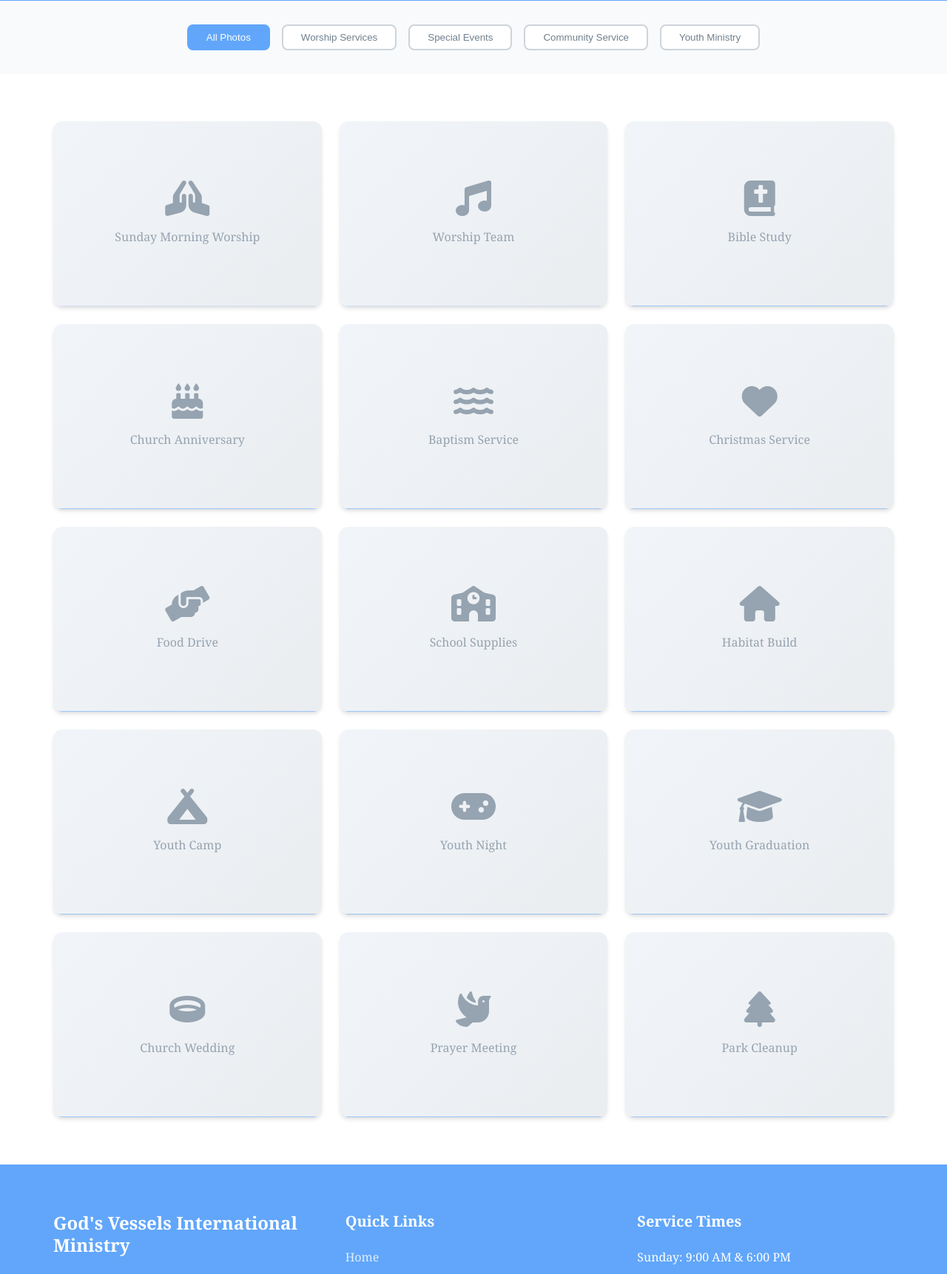
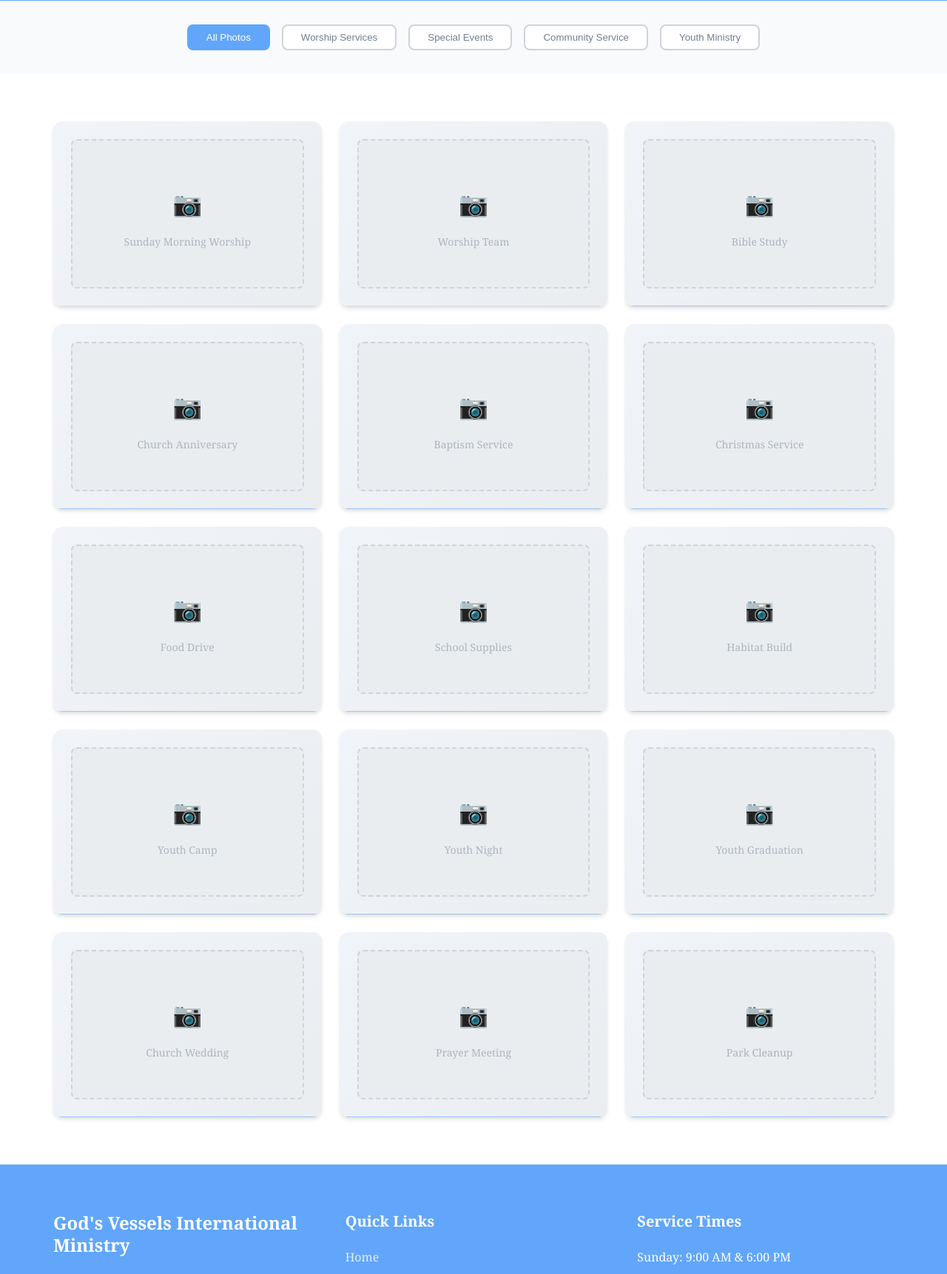
Before and after one commit to tallZacchaeus/gvim, a PHP site: page /gallery.html in a window 1280 px wide. Shown: the part 286-2008 px from the top of the page at 74% size. Run offline with PHP 8.4, Linux system fonts and the light colour scheme.

Commit message:
Replace icons with image placeholders in the photo gallery for later images
Replaces Font Awesome icons with div-based image placeholders in gallery.html and updates corresponding styles in style.css.

Replit-Commit-Author: Agent
Replit-Commit-Session-Id: 700e4966-fda8-438f-a7cc-e0233ece42db
Replit-Commit-Screenshot-Url: https://storage.googleapis.com/screenshot-production-us-central1/32853747-e98f-4b10-805a-ab2010873307/e955917c-fe1f-4737-8127-592355cb139c.jpg

```diff
--- a/gallery.html
+++ b/gallery.html
@@ -72,8 +72,9 @@
                     <!-- Worship Services -->
                     <div class="gallery-item" data-category="worship">
                         <div class="gallery-placeholder">
-                            <i class="fas fa-praying-hands fa-3x"></i>
+                            <div class="image-placeholder">
                                 <span>Sunday Morning Worship</span>
+                            </div>
                         </div>
                         <div class="gallery-overlay">
                             <h4>Sunday Morning Worship</h4>
@@ -84,8 +85,9 @@
 
                     <div class="gallery-item" data-category="worship">
                         <div class="gallery-placeholder">
-                            <i class="fas fa-music fa-3x"></i>
+                            <div class="image-placeholder">
                                 <span>Worship Team</span>
+                            </div>
                         </div>
                         <div class="gallery-overlay">
                             <h4>Worship Team in Action</h4>
@@ -96,8 +98,9 @@
 
                     <div class="gallery-item" data-category="worship">
                         <div class="gallery-placeholder">
-                            <i class="fas fa-bible fa-3x"></i>
+                            <div class="image-placeholder">
                                 <span>Bible Study</span>
+                            </div>
                         </div>
                         <div class="gallery-overlay">
                             <h4>Wednesday Bible Study</h4>
@@ -109,8 +112,9 @@
                     <!-- Special Events -->
                     <div class="gallery-item" data-category="events">
                         <div class="gallery-placeholder">
-                            <i class="fas fa-birthday-cake fa-3x"></i>
+                            <div class="image-placeholder">
                                 <span>Church Anniversary</span>
+                            </div>
                         </div>
                         <div class="gallery-overlay">
                             <h4>14th Anniversary Celebration</h4>
@@ -121,8 +125,9 @@
 
                     <div class="gallery-item" data-category="events">
                         <div class="gallery-placeholder">
-                            <i class="fas fa-water fa-3x"></i>
+                            <div class="image-placeholder">
                                 <span>Baptism Service</span>
+                            </div>
                         </div>
                         <div class="gallery-overlay">
                             <h4>Baptism Sunday</h4>
@@ -133,8 +138,9 @@
 
                     <div class="gallery-item" data-category="events">
                         <div class="gallery-placeholder">
-                            <i class="fas fa-heart fa-3x"></i>
+                            <div class="image-placeholder">
                                 <span>Christmas Service</span>
+                            </div>
                         </div>
                         <div class="gallery-overlay">
                             <h4>Christmas Eve Service</h4>
@@ -146,8 +152,9 @@
                     <!-- Community Service -->
                     <div class="gallery-item" data-category="community">
                         <div class="gallery-placeholder">
-                            <i class="fas fa-hands-helping fa-3x"></i>
+                            <div class="image-placeholder">
                                 <span>Food Drive</span>
+                            </div>
                         </div>
                         <div class="gallery-overlay">
                             <h4>Community Food Drive</h4>
@@ -158,8 +165,9 @@
 
                     <div class="gallery-item" data-category="community">
                         <div class="gallery-placeholder">
-                            <i class="fas fa-school fa-3x"></i>
+                            <div class="image-placeholder">
                                 <span>School Supplies</span>
+                            </div>
                         </div>
                         <div class="gallery-overlay">
                             <h4>Back-to-School Drive</h4>
@@ -170,8 +178,9 @@
 
                     <div class="gallery-item" data-category="community">
                         <div class="gallery-placeholder">
-                            <i class="fas fa-home fa-3x"></i>
+                            <div class="image-placeholder">
                                 <span>Habitat Build</span>
+                            </div>
                         </div>
                         <div class="gallery-overlay">
                             <h4>Habitat for Humanity</h4>
@@ -183,8 +192,9 @@
                     <!-- Youth Ministry -->
                     <div class="gallery-item" data-category="youth">
                         <div class="gallery-placeholder">
-                            <i class="fas fa-campground fa-3x"></i>
+                            <div class="image-placeholder">
                                 <span>Youth Camp</span>
+                            </div>
                         </div>
                         <div class="gallery-overlay">
                             <h4>Summer Youth Camp</h4>
@@ -195,8 +205,9 @@
 
                     <div class="gallery-item" data-category="youth">
                         <div class="gallery-placeholder">
-                            <i class="fas fa-gamepad fa-3x"></i>
+                            <div class="image-placeholder">
                                 <span>Youth Night</span>
+                            </div>
                         </div>
                         <div class="gallery-overlay">
                             <h4>Friday Youth Night</h4>
@@ -207,8 +218,9 @@
 
                     <div class="gallery-item" data-category="youth">
                         <div class="gallery-placeholder">
-                            <i class="fas fa-graduation-cap fa-3x"></i>
+                            <div class="image-placeholder">
                                 <span>Youth Graduation</span>
+                            </div>
                         </div>
                         <div class="gallery-overlay">
                             <h4>Youth Ministry Graduation</h4>
@@ -220,8 +232,9 @@
                     <!-- Additional worship and event photos -->
                     <div class="gallery-item" data-category="events">
                         <div class="gallery-placeholder">
-                            <i class="fas fa-ring fa-3x"></i>
+                            <div class="image-placeholder">
                                 <span>Church Wedding</span>
+                            </div>
                         </div>
                         <div class="gallery-overlay">
                             <h4>Wedding Ceremony</h4>
@@ -232,8 +245,9 @@
 
                     <div class="gallery-item" data-category="worship">
                         <div class="gallery-placeholder">
-                            <i class="fas fa-dove fa-3x"></i>
+                            <div class="image-placeholder">
                                 <span>Prayer Meeting</span>
+                            </div>
                         </div>
                         <div class="gallery-overlay">
                             <h4>Prayer Meeting</h4>
@@ -244,8 +258,9 @@
 
                     <div class="gallery-item" data-category="community">
                         <div class="gallery-placeholder">
-                            <i class="fas fa-tree fa-3x"></i>
+                            <div class="image-placeholder">
                                 <span>Park Cleanup</span>
+                            </div>
                         </div>
                         <div class="gallery-overlay">
                             <h4>Community Park Cleanup</h4>
--- a/style.css
+++ b/style.css
@@ -691,12 +691,37 @@ blockquote cite {
     padding: var(--spacing-lg);
 }
 
-.gallery-placeholder i {
-    margin-bottom: var(--spacing-md);
+.image-placeholder {
+    width: 100%;
+    height: 100%;
+    background: hsl(var(--gray-200));
+    border: 2px dashed hsl(var(--gray-300));
+    display: flex;
+    align-items: center;
+    justify-content: center;
+    border-radius: var(--radius-md);
+    position: relative;
 }
 
-.gallery-placeholder span {
+.image-placeholder::before {
+    content: "📷";
+    font-size: 2rem;
+    margin-bottom: var(--spacing-sm);
+    position: absolute;
+    top: 30%;
+    left: 50%;
+    transform: translateX(-50%);
+}
+
+.image-placeholder span {
     font-weight: 500;
+    font-size: 0.875rem;
+    color: hsl(var(--gray-500));
+    position: absolute;
+    bottom: 25%;
+    left: 50%;
+    transform: translateX(-50%);
+    white-space: nowrap;
 }
 
 .gallery-overlay {
```
Lines whose indentation alone changed are shown as unchanged.
